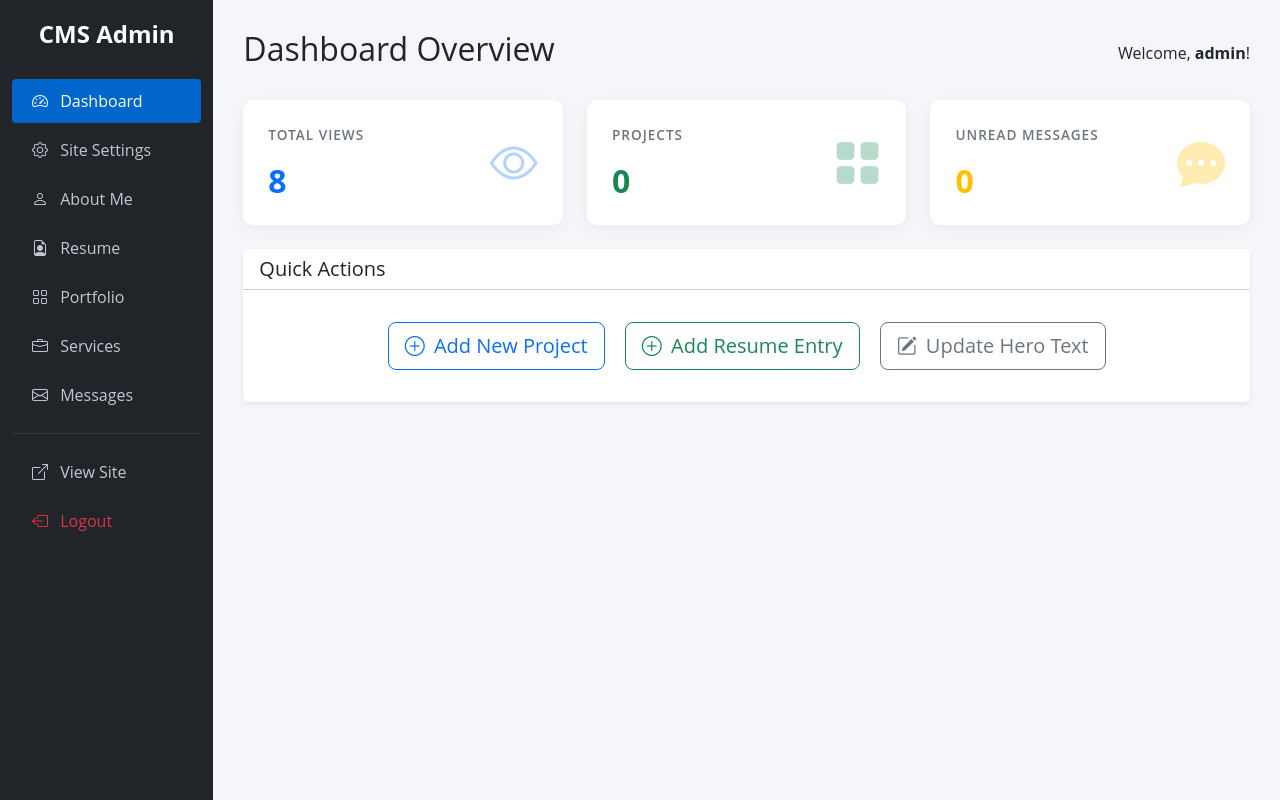
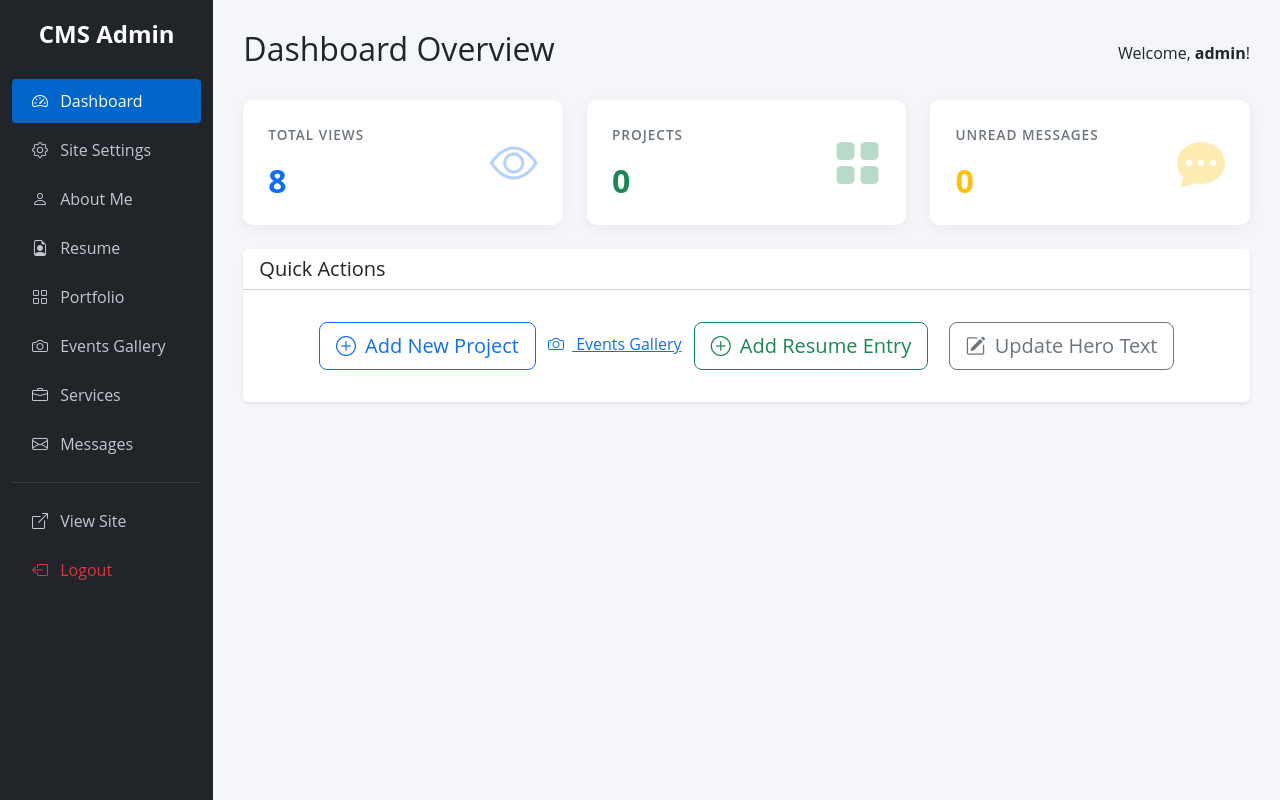
Before and after one commit to malitha-tishamal/blog, a PHP site: page /admin/index.php in a window 1280 px wide. Run offline with PHP 8.4, Linux system fonts and the light colour scheme; a user stored in the database is signed in; data comes from the database, SQL or seed files in the repository; data that the repository does not hold is empty.

Commit message:
Update index.php

```diff
--- a/admin/index.php
+++ b/admin/index.php
@@ -56,6 +56,7 @@ if($m_res && $m_row = $m_res->fetch_assoc()) $stats['messages'] = $m_row['c'];
             <a href="about.php"><i class="bi bi-person me-2"></i> About Me</a>
             <a href="resume.php"><i class="bi bi-file-earmark-person me-2"></i> Resume</a>
             <a href="portfolio.php"><i class="bi bi-grid me-2"></i> Portfolio</a>
+            <a href="events.php"><i class="bi bi-camera me-2"></i> Events Gallery</a>
             <a href="services.php"><i class="bi bi-briefcase me-2"></i> Services</a>
             <a href="messages.php"><i class="bi bi-envelope me-2"></i> Messages</a>
             <hr class="text-secondary">
@@ -119,6 +120,7 @@ if($m_res && $m_row = $m_res->fetch_assoc()) $stats['messages'] = $m_row['c'];
                         </div>
                         <div class="card-body text-center p-4">
                             <a href="portfolio.php" class="btn btn-lg btn-outline-primary m-2"><i class="bi bi-plus-circle me-1"></i> Add New Project</a>
+            <a href="events.php"><i class="bi bi-camera me-2"></i> Events Gallery</a>
                             <a href="resume.php" class="btn btn-lg btn-outline-success m-2"><i class="bi bi-plus-circle me-1"></i> Add Resume Entry</a>
                             <a href="settings.php" class="btn btn-lg btn-outline-secondary m-2"><i class="bi bi-pencil-square me-1"></i> Update Hero Text</a>
                         </div>
```
